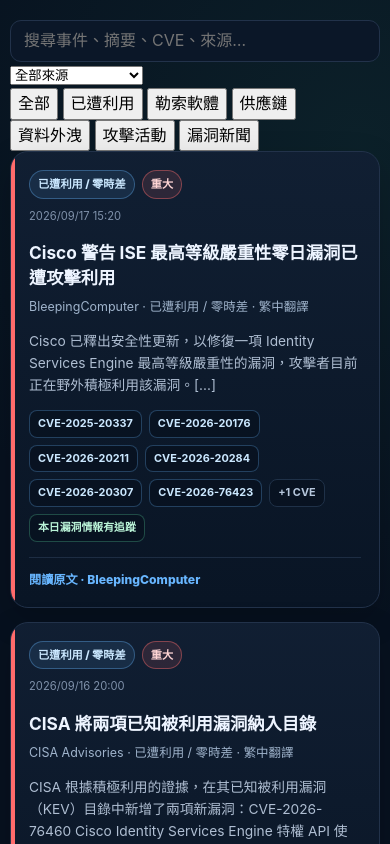
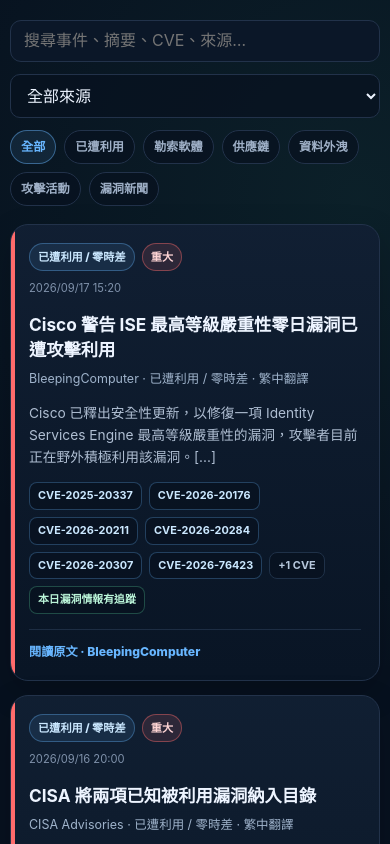
Before and after one commit to zenkispwan/security-report-automation, a website: page web/events.html in a window 390 px wide. Shown: the part 580-1424 px from the top of the page. Drawn offline with Linux system fonts and the light colour scheme; files whose address does not match are found by name.

Commit message:
web: style full event feed filters

```diff
--- a/web/events.css
+++ b/web/events.css
@@ -194,6 +194,86 @@
   font-size: 0.78rem;
 }
 
+.event-count-link {
+  color: var(--accent);
+  text-decoration: none;
+}
+
+.event-count-link:hover {
+  border-color: rgba(104, 182, 255, 0.5);
+}
+
+.event-more-actions {
+  display: flex;
+  justify-content: flex-end;
+  margin-top: 16px;
+}
+
+.events-page-hero {
+  margin-bottom: 34px;
+}
+
+.event-toolbar {
+  display: grid;
+  grid-template-columns: minmax(0, 1fr) minmax(180px, 260px);
+  gap: 12px;
+  margin: 18px 0 12px;
+}
+
+.event-search-box {
+  width: 100%;
+}
+
+.event-source-filter select {
+  width: 100%;
+  min-height: 44px;
+  padding: 0 12px;
+  border: 1px solid var(--line);
+  border-radius: 10px;
+  background: rgba(7, 17, 31, 0.72);
+  color: var(--text);
+  font: inherit;
+}
+
+.event-filter-group {
+  display: flex;
+  flex-wrap: wrap;
+  gap: 8px;
+  margin-bottom: 18px;
+}
+
+.event-filter {
+  min-height: 34px;
+  padding: 6px 10px;
+  border: 1px solid var(--line);
+  border-radius: 999px;
+  background: rgba(7, 17, 31, 0.72);
+  color: var(--muted);
+  cursor: pointer;
+  font: inherit;
+  font-size: 0.76rem;
+  font-weight: 800;
+}
+
+.event-filter:hover,
+.event-filter.active {
+  border-color: rgba(104, 182, 255, 0.45);
+  background: rgba(104, 182, 255, 0.1);
+  color: var(--accent);
+}
+
+.all-events-grid {
+  grid-template-columns: repeat(2, minmax(0, 1fr));
+}
+
+.all-events-grid .security-event-card {
+  min-height: 0;
+}
+
+.all-events-grid .security-event-summary {
+  -webkit-line-clamp: 6;
+}
+
 .technical-panel {
   margin-top: 30px;
 }
@@ -270,13 +350,16 @@
 }
 
 @media (max-width: 980px) {
-  .security-event-grid {
+  .security-event-grid,
+  .all-events-grid {
     grid-template-columns: repeat(2, minmax(0, 1fr));
   }
 }
 
 @media (max-width: 640px) {
-  .security-event-grid {
+  .security-event-grid,
+  .all-events-grid,
+  .event-toolbar {
     grid-template-columns: 1fr;
   }
 
@@ -298,6 +381,11 @@
   .technical-panel-action {
     align-self: flex-start;
   }
+
+  .event-more-actions .button {
+    width: 100%;
+    text-align: center;
+  }
 }
 
 @media print {
@@ -314,4 +402,10 @@
   .technical-panel > summary small {
     color: #4b5563;
   }
+
+  .event-toolbar,
+  .event-filter-group,
+  .event-more-actions {
+    display: none;
+  }
 }
```
